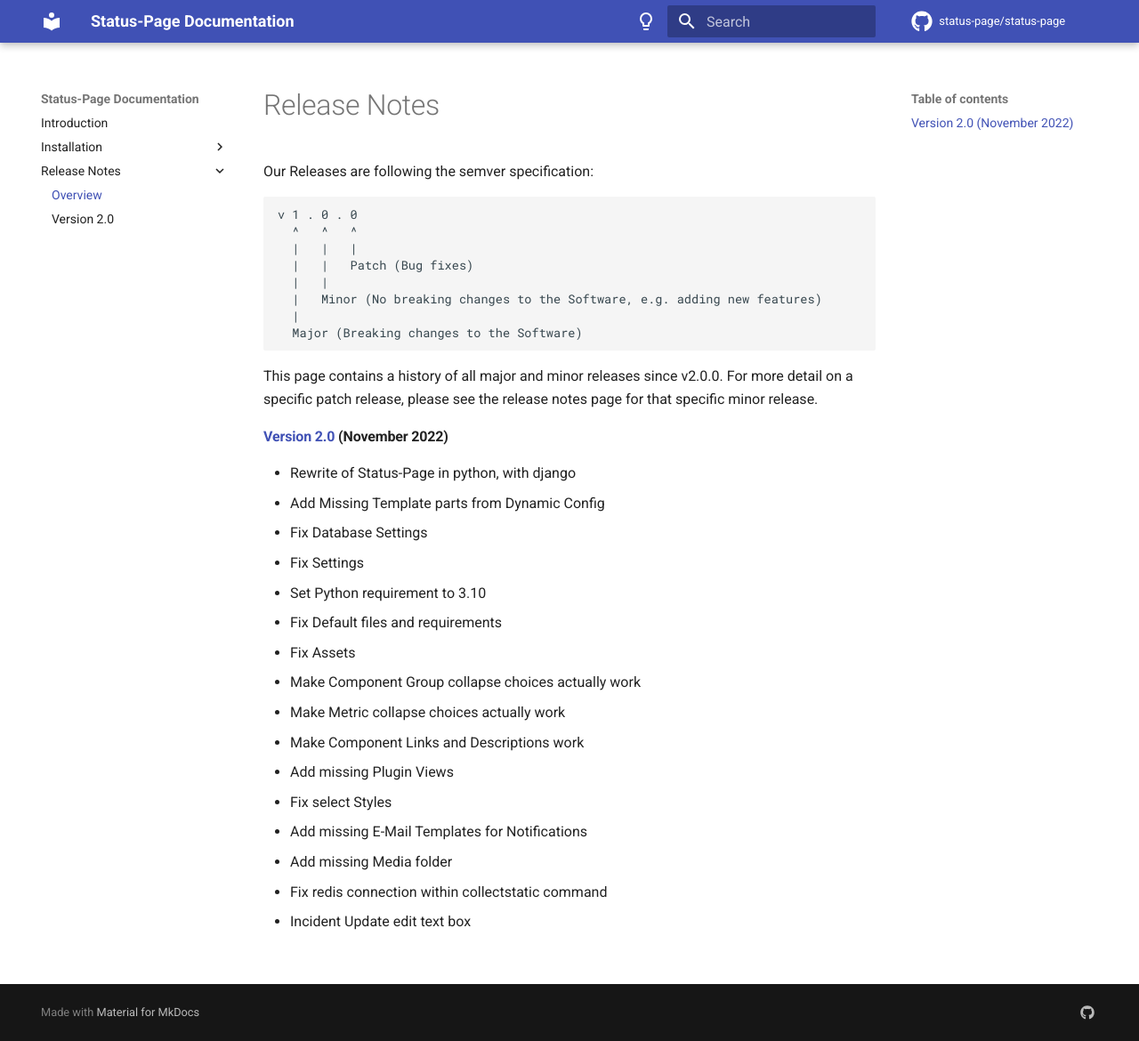
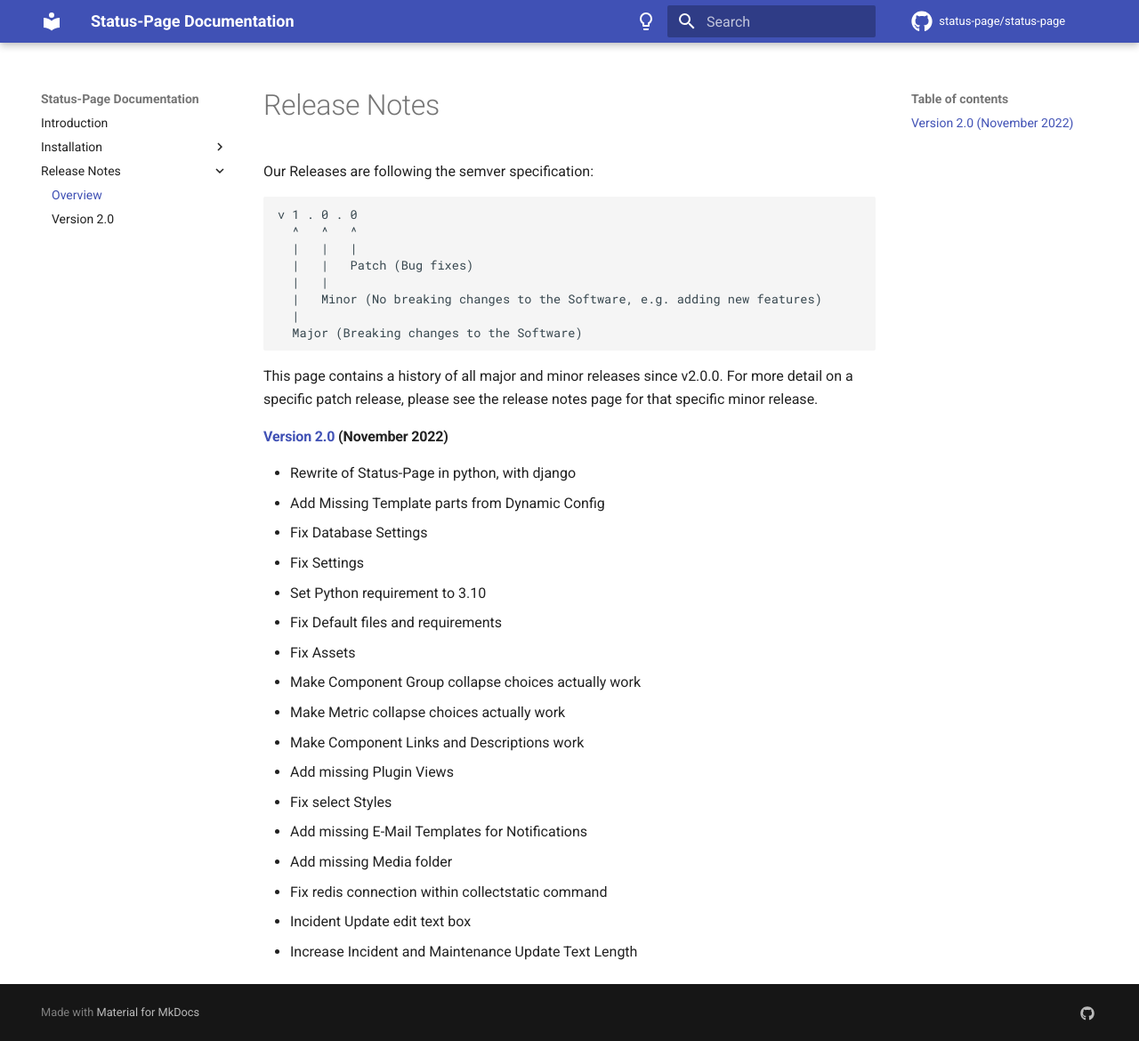
Before and after one commit to Status-Page/Status-Page, an MkDocs documentation site: the page built from docs/release-notes/index.md, in a window 1280 px wide and 1170 px high. Shown: the whole window at 89% size. Built offline with MkDocs 1.6.1 and Material for MkDocs 9.7.7, drawn with Linux system fonts in a browser that asks for light colours; comment, search, counter and statistics services are not loaded.

Commit message:
chore: changelog for #448

```diff
--- a/docs/release-notes/index.md
+++ b/docs/release-notes/index.md
@@ -32,3 +32,4 @@
 * Add missing Media folder
 * Fix redis connection within collectstatic command
 * Incident Update edit text box
+* Increase Incident and Maintenance Update Text Length
```
Also changed, not shown: docs/release-notes/version-2.0.md (+1 -0 lines).
